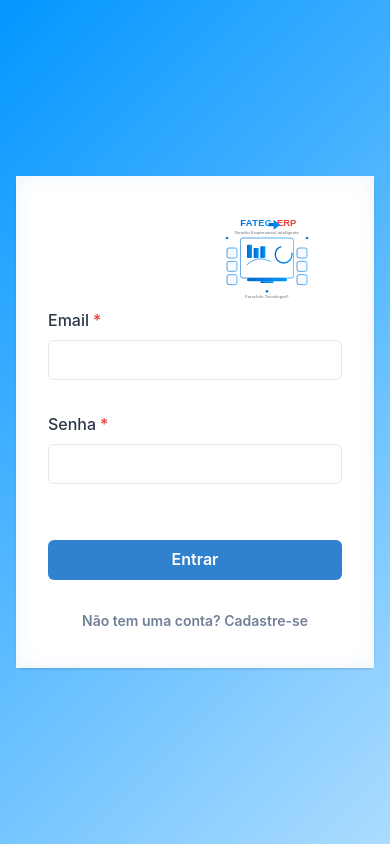
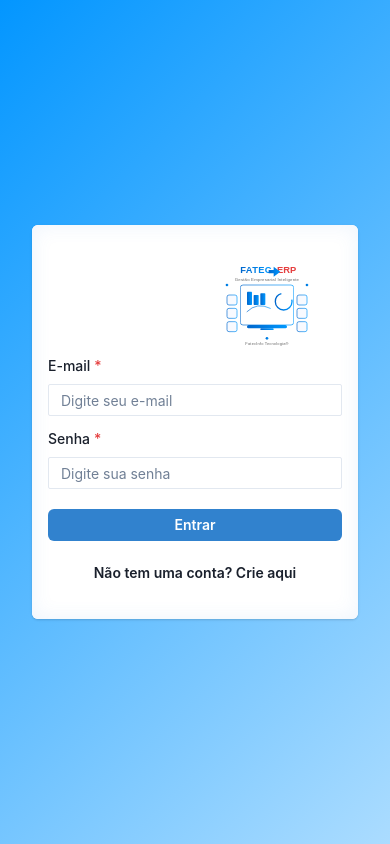
Before and after one commit to fabiogarciatec/erp-system, a React (Vite) app: page /login in a window 390 px wide. Built offline with nearby package versions, Linux system fonts and the light colour scheme.

Commit message:
Melhora de Responsividade Geral

```diff
--- a/src/pages/Login.tsx
+++ b/src/pages/Login.tsx
@@ -107,7 +107,7 @@ export default function Login() {
       minH="100vh"
       w="100vw"
       m="0"
-      p="0"
+      p={{ base: 4, md: 8 }}
       bg={colorMode === 'dark'
         ? 'linear-gradient(135deg, #1A365D 0%, #2D3748 100%)'
         : 'linear-gradient(135deg, #0396FF 0%, #ABDCFF 100%)'
@@ -129,10 +129,12 @@ export default function Login() {
           overflow="hidden"
           variant="outline"
           maxW="900px"
+          maxH={{ base: "auto", md: isRegistering ? "700px" : "500px" }}
           w="90%"
           boxShadow="xl"
           borderRadius="xl"
           mx="auto"
+          my={{ base: 4, md: 8 }}
         >
           <Box
             flex="1"
@@ -376,7 +378,14 @@ export default function Login() {
             </Flex>
           </Box>
 
-          <CardBody flex="1" p={8} bg={colorMode === 'dark' ? 'gray.700' : 'white'} boxShadow="inset 0 0 20px rgba(74, 144, 226, 0.1)">
+          <CardBody
+            flex="1"
+            py={30}
+            px={{ base: 4, md: 8 }}
+            bg={colorMode === 'dark' ? 'gray.700' : 'white'}
+            boxShadow="inset 0 0 20px rgba(74, 144, 226, 0.1)"
+            overflowY="auto"
+          >
             <LoginForm
               isRegistering={isRegistering}
               setIsRegistering={setIsRegistering}
@@ -402,9 +411,18 @@ export default function Login() {
 
       {/* Layout Mobile */}
       <Show below='md'>
-        <Container maxW="container.xl" py={10}>
-          <Card>
-            <CardBody p={8} bg={colorMode === 'dark' ? 'gray.700' : 'white'} boxShadow="inset 0 0 20px rgba(74, 144, 226, 0.1)">
+        <Container maxW="container.xl" py={6}>
+          <Card
+            maxH={{ base: isRegistering ? "85vh" : "auto" }}
+            overflow="hidden"
+          >
+            <CardBody
+              py={30}
+              px={4}
+              bg={colorMode === 'dark' ? 'gray.700' : 'white'}
+              boxShadow="inset 0 0 20px rgba(74, 144, 226, 0.1)"
+              overflowY="auto"
+            >
               <Stack
                 direction={{ base: 'column', md: 'row' }}
                 align="center"
@@ -659,137 +677,100 @@ const LoginForm: React.FC<LoginFormProps> = ({
   const { colorMode } = useColorMode()
 
   return (
-    <form onSubmit={handleSubmit} style={{ width: '100%' }}>
-      <VStack spacing={4} align="stretch">
-        <FormControl isRequired mb={4}>
-          <FormLabel color={colorMode === 'dark' ? 'gray.200' : 'gray.700'}>Email</FormLabel>
+    <form onSubmit={handleSubmit}>
+      <VStack spacing={{ base: 3, md: 4 }} align="stretch">
+        {isRegistering && (
+          <>
+            <FormControl isRequired size="sm">
+              <FormLabel fontSize={{ base: "sm", md: "md" }}>Nome da Empresa</FormLabel>
+              <Input
+                type="text"
+                value={companyName}
+                onChange={(e) => setCompanyName(e.target.value)}
+                placeholder="Digite o nome da empresa"
+                size={{ base: "sm", md: "md" }}
+              />
+            </FormControl>
+            <FormControl isRequired size="sm">
+              <FormLabel fontSize={{ base: "sm", md: "md" }}>CNPJ</FormLabel>
+              <InputMaskChakra
+                mask="99.999.999/9999-99"
+                value={companyDocument}
+                onChange={(e) => setCompanyDocument(e.target.value)}
+                placeholder="Digite o CNPJ"
+                size={{ base: "sm", md: "md" }}
+              />
+            </FormControl>
+            <FormControl size="sm">
+              <FormLabel fontSize={{ base: "sm", md: "md" }}>E-mail da Empresa</FormLabel>
+              <Input
+                type="email"
+                value={companyEmail}
+                onChange={(e) => setCompanyEmail(e.target.value)}
+                placeholder="Digite o e-mail da empresa"
+                size={{ base: "sm", md: "md" }}
+              />
+            </FormControl>
+            <FormControl size="sm">
+              <FormLabel fontSize={{ base: "sm", md: "md" }}>Telefone da Empresa</FormLabel>
+              <InputMaskChakra
+                mask="(99) 99999-9999"
+                value={companyPhone}
+                onChange={(e) => setCompanyPhone(e.target.value)}
+                placeholder="Digite o telefone da empresa"
+                size={{ base: "sm", md: "md" }}
+              />
+            </FormControl>
+          </>
+        )}
+
+        <FormControl isRequired size="sm">
+          <FormLabel fontSize={{ base: "sm", md: "md" }}>E-mail</FormLabel>
           <Input
             type="email"
             value={email}
             onChange={(e) => setEmail(e.target.value)}
-            size={{ base: "md", sm: "lg" }}
-            bg={colorMode === 'dark' ? 'gray.700' : 'white'}
-            borderColor={colorMode === 'dark' ? 'gray.600' : 'gray.200'}
-            _hover={{ borderColor: colorMode === 'dark' ? 'gray.500' : 'gray.300' }}
-            color={colorMode === 'dark' ? 'white' : 'black'}
+            placeholder="Digite seu e-mail"
+            size={{ base: "sm", md: "md" }}
           />
         </FormControl>
 
-        <FormControl isRequired mb={4}>
-          <FormLabel color={colorMode === 'dark' ? 'gray.200' : 'gray.700'}>Senha</FormLabel>
+        <FormControl isRequired size="sm">
+          <FormLabel fontSize={{ base: "sm", md: "md" }}>Senha</FormLabel>
           <Input
             type="password"
             value={password}
             onChange={(e) => setPassword(e.target.value)}
-            size={{ base: "md", sm: "lg" }}
-            bg={colorMode === 'dark' ? 'gray.700' : 'white'}
-            borderColor={colorMode === 'dark' ? 'gray.600' : 'gray.200'}
-            _hover={{ borderColor: colorMode === 'dark' ? 'gray.500' : 'gray.300' }}
-            color={colorMode === 'dark' ? 'white' : 'black'}
+            placeholder="Digite sua senha"
+            size={{ base: "sm", md: "md" }}
           />
         </FormControl>
 
-        {isRegistering && (
-          <Box w="100%" mt={2}>
-            <Text
-              fontSize={{ base: "lg", sm: "xl" }}
-              fontWeight="medium"
-              color={colorMode === 'dark' ? 'gray.200' : 'gray.700'}
-              mb={4}
-            >
-              Dados da Empresa
-            </Text>
-
-            <VStack spacing={{ base: 3, sm: 4 }} align="stretch">
-              <FormControl isRequired>
-                <FormLabel color={colorMode === 'dark' ? 'gray.200' : 'gray.700'}>Nome da Empresa</FormLabel>
-                <Input
-                  value={companyName}
-                  onChange={(e) => setCompanyName(e.target.value)}
-                  size={{ base: "md", sm: "lg" }}
-                  bg={colorMode === 'dark' ? 'gray.700' : 'white'}
-                  borderColor={colorMode === 'dark' ? 'gray.600' : 'gray.200'}
-                  _hover={{ borderColor: colorMode === 'dark' ? 'gray.500' : 'gray.300' }}
-                  color={colorMode === 'dark' ? 'white' : 'black'}
-                />
-              </FormControl>
-
-              <FormControl isRequired>
-                <FormLabel color={colorMode === 'dark' ? 'gray.200' : 'gray.700'}>CNPJ</FormLabel>
-                <InputMaskChakra
-                  mask="99.999.999/9999-99"
-                  value={companyDocument}
-                  onChange={(e) => setCompanyDocument(e.target.value)}
-                  size={{ base: "md", sm: "lg" }}
-                  bg={colorMode === 'dark' ? 'gray.700' : 'white'}
-                  borderColor={colorMode === 'dark' ? 'gray.600' : 'gray.200'}
-                  _hover={{ borderColor: colorMode === 'dark' ? 'gray.500' : 'gray.300' }}
-                  color={colorMode === 'dark' ? 'white' : 'black'}
-                  placeholder="00.000.000/0000-00"
-                />
-              </FormControl>
-
-              <FormControl>
-                <FormLabel color={colorMode === 'dark' ? 'gray.200' : 'gray.700'}>Email da Empresa</FormLabel>
-                <Input
-                  type="email"
-                  value={companyEmail}
-                  onChange={(e) => setCompanyEmail(e.target.value)}
-                  size={{ base: "md", sm: "lg" }}
-                  bg={colorMode === 'dark' ? 'gray.700' : 'white'}
-                  borderColor={colorMode === 'dark' ? 'gray.600' : 'gray.200'}
-                  _hover={{ borderColor: colorMode === 'dark' ? 'gray.500' : 'gray.300' }}
-                  color={colorMode === 'dark' ? 'white' : 'black'}
-                />
-              </FormControl>
-
-              <FormControl>
-                <FormLabel color={colorMode === 'dark' ? 'gray.200' : 'gray.700'}>Telefone da Empresa</FormLabel>
-                <InputMaskChakra
-                  mask="(99) 99999-9999"
-                  value={companyPhone}
-                  onChange={(e) => setCompanyPhone(e.target.value)}
-                  size={{ base: "md", sm: "lg" }}
-                  bg={colorMode === 'dark' ? 'gray.700' : 'white'}
-                  borderColor={colorMode === 'dark' ? 'gray.600' : 'gray.200'}
-                  _hover={{ borderColor: colorMode === 'dark' ? 'gray.500' : 'gray.300' }}
-                  color={colorMode === 'dark' ? 'white' : 'black'}
-                  placeholder="(00) 00000-0000"
-                />
-              </FormControl>
-            </VStack>
-          </Box>
-        )}
-
-        {error && (
-          <Text
-            fontSize={{ base: "sm", sm: "md" }}
-            color={colorMode === 'dark' ? 'red.500' : 'red.500'}
-            mb={4}
-          >
-            {error}
-          </Text>
-        )}
-
         <Button
+          type="submit"
           colorScheme="blue"
-          w="100%"
-          mt={{ base: 6, sm: 8 }}
-          size={{ base: "md", sm: "lg" }}
+          size={{ base: "sm", md: "md" }}
           isLoading={isLoading}
-          type="submit"
+          w="full"
+          mt={{ base: 2, md: 4 }}
         >
           {isRegistering ? 'Criar Conta' : 'Entrar'}
         </Button>
 
         <Button
-          variant="link"
+          variant="ghost"
           onClick={() => setIsRegistering(!isRegistering)}
-          mt={2}
-          size={{ base: "sm", sm: "md" }}
+          size={{ base: "sm", md: "md" }}
+          mt={1}
         >
-          {isRegistering ? 'Já tem uma conta? Entre aqui' : 'Não tem uma conta? Cadastre-se'}
+          {isRegistering ? 'Já tem uma conta? Entre aqui' : 'Não tem uma conta? Crie aqui'}
         </Button>
+
+        {error && (
+          <Text color="red.500" fontSize={{ base: "sm", md: "md" }} textAlign="center" mt={2}>
+            {error}
+          </Text>
+        )}
       </VStack>
     </form>
   )
```
